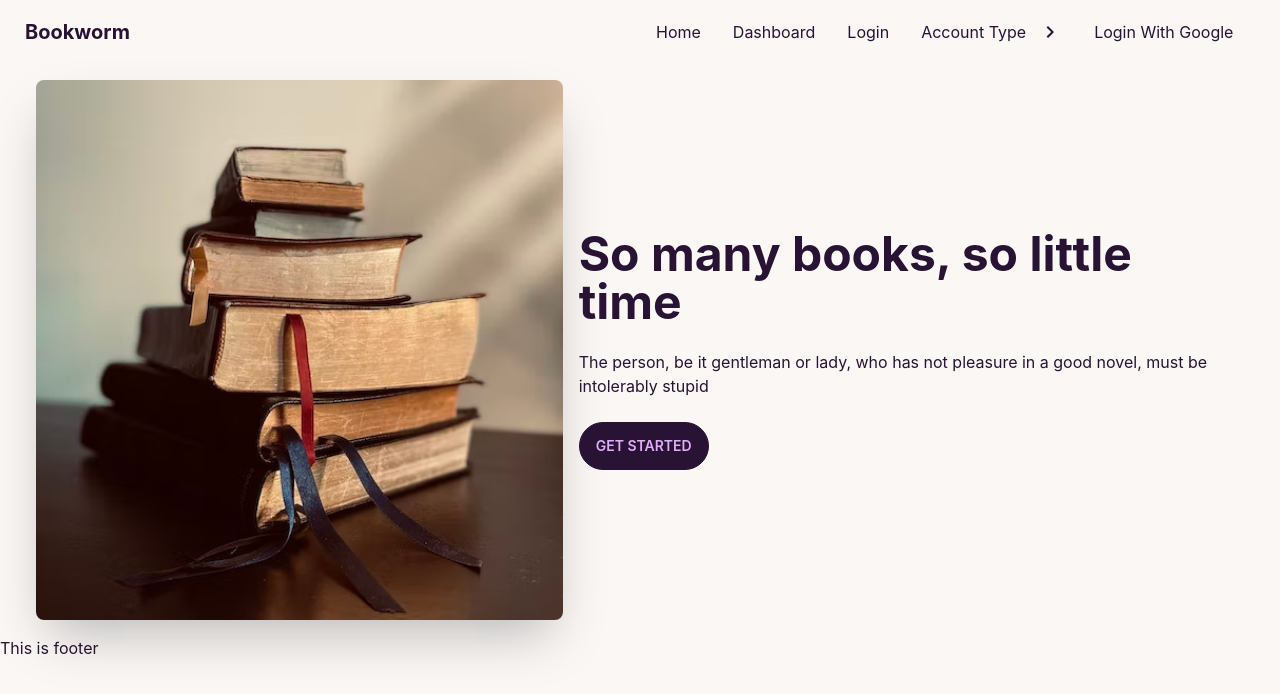
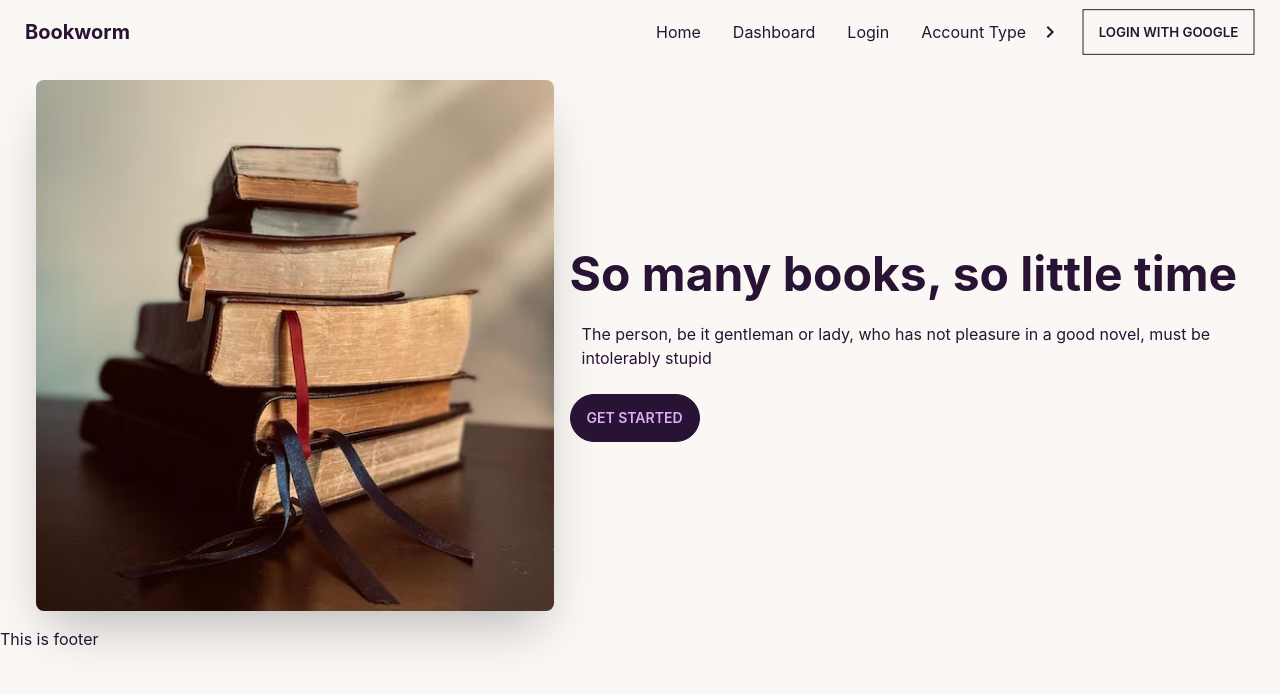
Before and after one commit to tawhidulshehzad/used-products-resale-clients-side, a React (Create React App) app: page / in a window 1280 px wide. Shown: the top 694 px of the page. Built offline with nearby package versions, Linux system fonts and the light colour scheme.

Commit message:
nav responsive

```diff
--- a/src/Pages/Home/Banner/Banner.js
+++ b/src/Pages/Home/Banner/Banner.js
@@ -7,7 +7,7 @@ const Banner = () => {
       <div className="hero-content flex-col lg:flex-row-reverse">
         <div>
           <h1 className="text-5xl font-bold">So many books, so little time</h1>
-          <p className="py-6">
+          <p className="py-6 px-3">
             The person, be it gentleman or lady, who has not pleasure in a good
             novel, must be intolerably stupid
           </p>
--- a/src/Pages/Shared/Navbar/Navbar.js
+++ b/src/Pages/Shared/Navbar/Navbar.js
@@ -14,10 +14,10 @@ const menuItems = (
     </li>
 
     <li tabIndex={0}>
-      <Link className="justify-between">
+      <div className="justify-between ">
         Account Type
         <svg
-          className="fill-current"
+          className="fill-current "
           xmlns="http://www.w3.org/2000/svg"
           width="24"
           height="24"
@@ -25,8 +25,8 @@ const menuItems = (
         >
           <path d="M8.59,16.58L13.17,12L8.59,7.41L10,6L16,12L10,18L8.59,16.58Z" />
         </svg>
-      </Link>
-      <ul className="p-2">
+      </div>
+      <ul className="p-2 bg-white">
         <li>
           <Link>Seller</Link>
         </li>
@@ -36,7 +36,7 @@ const menuItems = (
       </ul>
     </li>
     <li>
-      <Link>Login With Google</Link>
+      <Link className="btn btn-outline ">Login With Google</Link>
     </li>
   </>
 );
```
